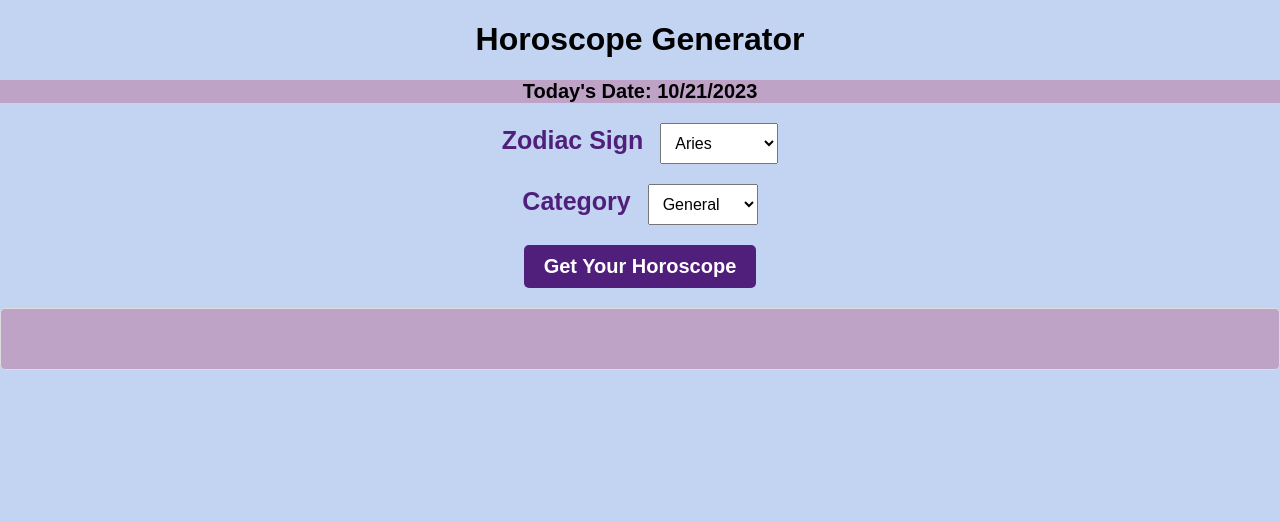
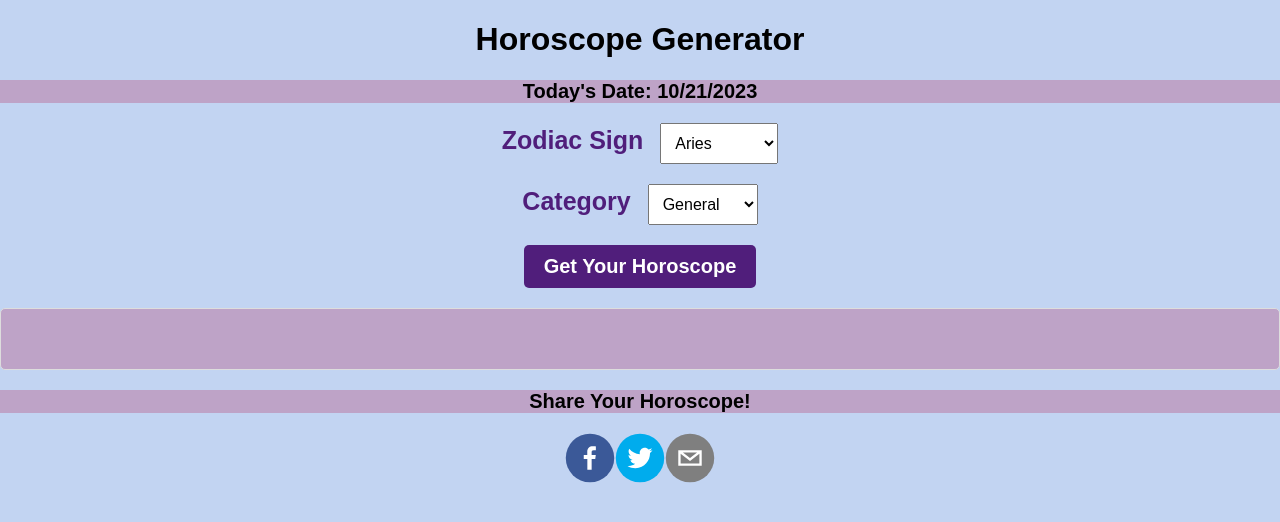
Before and after one commit to rishika-n/animated-giggle, a React (Create React App) app in the folder frontend/: page / in a window 1280 px wide. Shown: the top 522 px of the page. Built offline with nearby package versions, Linux system fonts and the light colour scheme.

Commit message:
add social media buttons

```diff
--- a/frontend/package.json
+++ b/frontend/package.json
@@ -14,6 +14,7 @@
     "react": "^18.2.0",
     "react-dom": "^18.2.0",
     "react-scripts": "5.0.1",
+    "react-share": "^4.4.1",
     "web-vitals": "^2.1.4"
   },
   "scripts": {
--- a/frontend/src/App.js
+++ b/frontend/src/App.js
@@ -1,5 +1,6 @@
 import './App.css';
 import React, { useState } from "react";
+import { EmailShareButton, EmailIcon, FacebookShareButton, FacebookIcon, TwitterShareButton, TwitterIcon } from 'react-share';
 
 function App() {
   const [option1, setOption1] = useState("");
@@ -83,9 +84,34 @@ function App() {
       <div className="response-container">
         <p className="response-text">{responseText.replace(/['"]+/g, '')}</p>
       </div>
+      <p className="date">Share Your Horoscope!</p>
+      <div className="container">
+      <FacebookShareButton
+        quote={responseText.replace(/['"]+/g, '')}
+        url={'https://loquacious-fairy-6f076a.netlify.app/'}
+
+      >
+        <FacebookIcon size={50} round />
+      </FacebookShareButton>
+      <TwitterShareButton
+        title={responseText.replace(/['"]+/g, '')}
+        url={'https://loquacious-fairy-6f076a.netlify.app/'}
+>
+      <TwitterIcon size={50} round />
+      </TwitterShareButton>
+      <EmailShareButton
+        subject={"Check out my Horoscope!"}
+        body={responseText.replace(/['"]+/g, '')}
+        url={'https://loquacious-fairy-6f076a.netlify.app/'}
+>
+      <EmailIcon size={50} round />
+      </EmailShareButton>
+    </div>
+
     </div>
 
   );
 }
 
+
 export default App;
```
Also changed, not shown: 2 other files (tests, documents, lock files or other folders).
